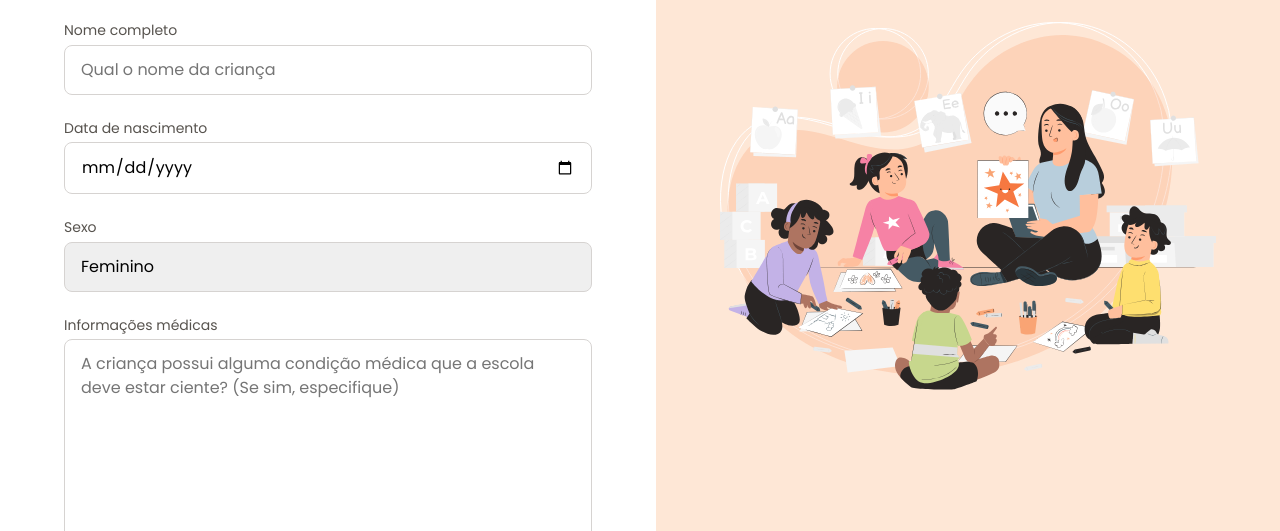
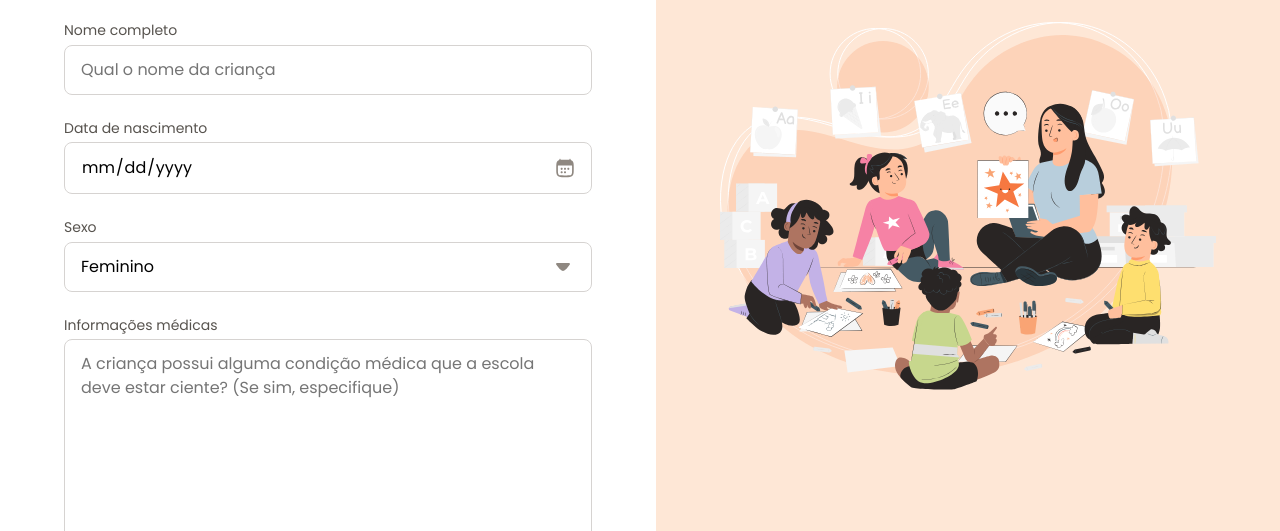
Before and after one commit to rocketseat-education/formulario-de-matricula, a plain HTML site: page index.html in a window 1280 px wide. Shown: the part 269-800 px from the top of the page. Drawn offline with Linux system fonts and the light colour scheme.

Commit message:
Ajustando input de data e select

```diff
--- a/styles/fields/index.css
+++ b/styles/fields/index.css
@@ -1,4 +1,6 @@
-input, textarea, select {
+input,
+textarea,
+select {
     appearance: none;
     width: 100%;
     border-radius: .5rem;
@@ -24,3 +26,27 @@ textarea:focus {
     border: .125rem solid var(--stroke-highlight);
     outline-offset: .1px;
 }
+
+input[type="date"] {
+    position: relative;
+
+    &::-webkit-calendar-picker-indicator {
+        opacity: 0;
+    }
+
+    &::before {
+        content: "";
+        position: absolute;
+        background: url(../../assets/icons/calendar-03.svg) center/contain;
+        right: 1rem;
+        width: 1.25rem;
+        height: 1.25rem;
+
+        top: 50%;
+        transform: translateY(-50%);
+    }
+}
+
+select {
+    background: url(../../assets/icons/arrow-down-01.svg) no-repeat calc(100% - 1rem);
+}
```
